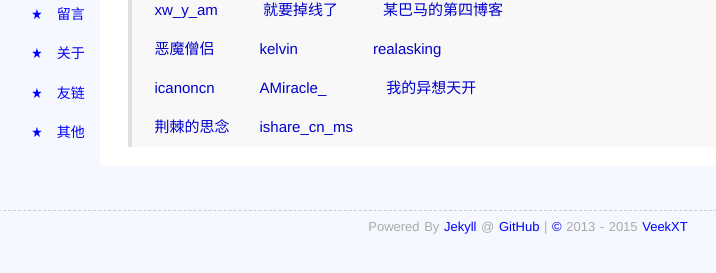
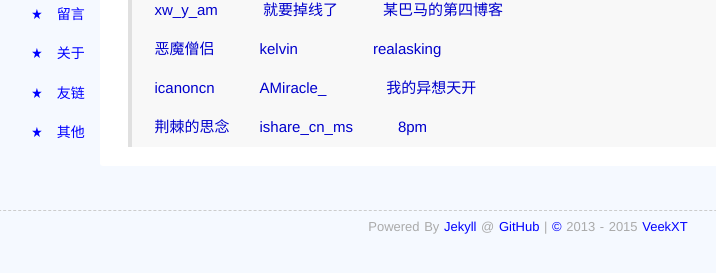
Before and after one commit to veekxt/one-point.github.io, a Jekyll site: the page built from links/index.md, in a window 1280 px wide. Shown: the part 182-455 px from the top of the page, without its empty margins (112-828 px from the left). Built offline with Jekyll 4.4.1, drawn with Linux system fonts in a browser that asks for light colours; comment, search, counter and statistics services are not loaded.

```diff
--- a/links/index.md
+++ b/links/index.md
@@ -14,4 +14,4 @@
 >
 >  [icanoncn](http://ps314.com)　　　[AMiracle_](http://itpri.me/)　　　　[我的异想天开](http://www.myfreax.com/)
 >
->  [荆棘的思念](http://bramblex.pw/)　　[ishare_cn_ms](http://binyuj.tk/)
+>  [荆棘的思念](http://bramblex.pw/)　　[ishare_cn_ms](http://binyuj.tk/)　　　[8pm](http://xrefactor.com)
```
